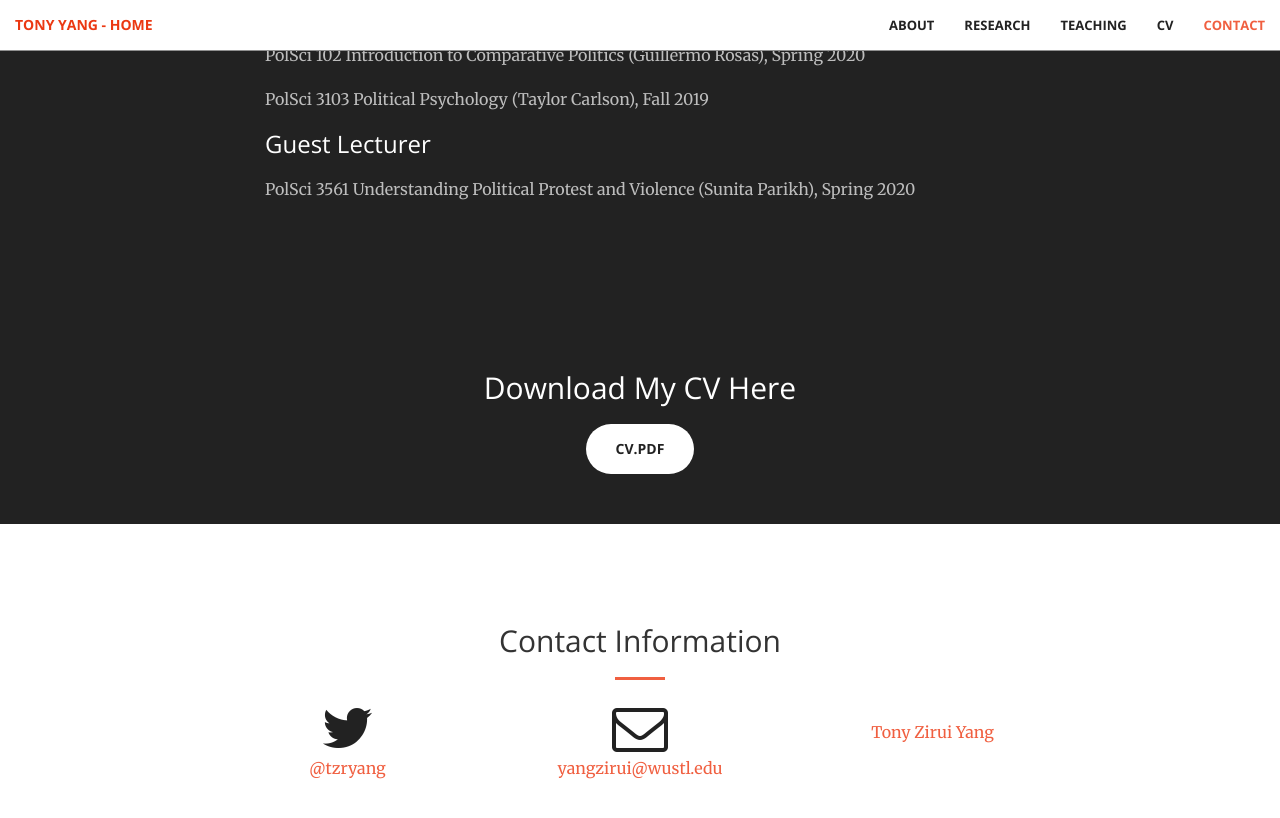
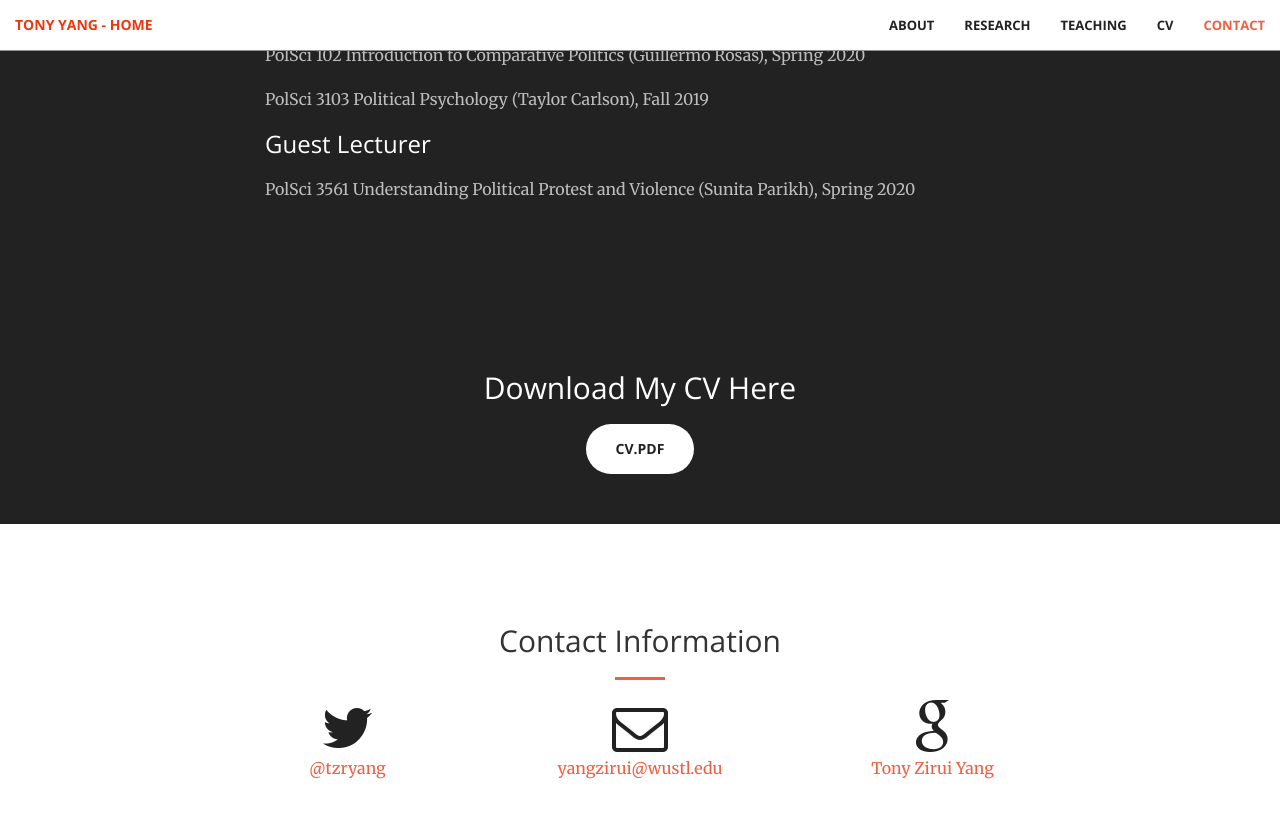
Before and after one commit to tonyhsfz/website, a Jekyll site: the page built from index.html, in a window 1280 px wide and 900 px high, scrolled down 4298 px. Shown: the top 818 px of the window. Built offline with Jekyll 4.4.1, drawn with Linux system fonts in a browser that asks for light colours.

Commit message:
Update contact.html

```diff
--- a/_includes/contact.html
+++ b/_includes/contact.html
@@ -19,7 +19,7 @@
         </div>
         <div class="col-lg-2 col-lg-offset-1 text-center">
             <a href="https://scholar.google.com/citations?user=_vQN26gAAAAJ&hl=en">
-            <i class="fa fa-google-scholar fa-3x wow bounceIn" data-wow-delay=".1s"></i>
+            <i class="fa fa-google fa-3x wow bounceIn" data-wow-delay=".1s"></i>
                 <p>Tony Zirui Yang</p>
             </a>
         </div>
```
